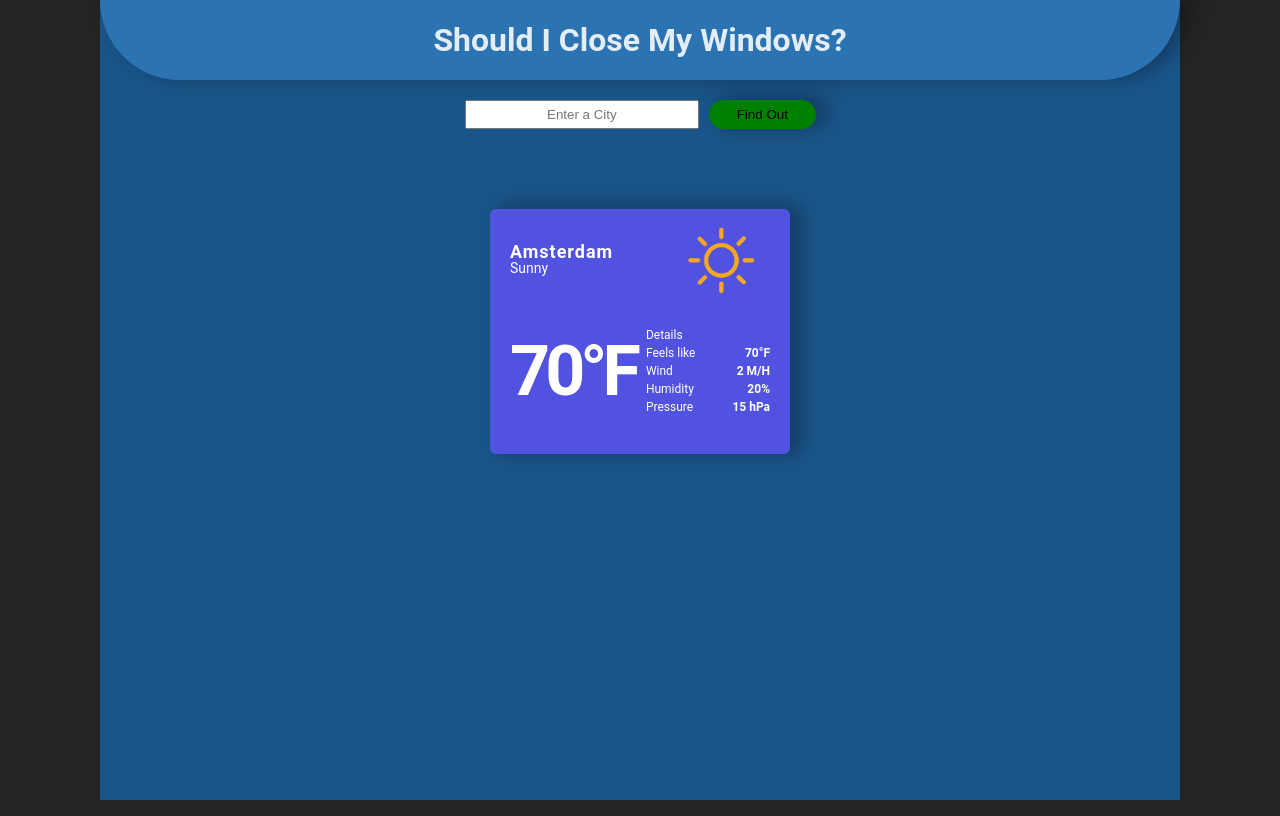
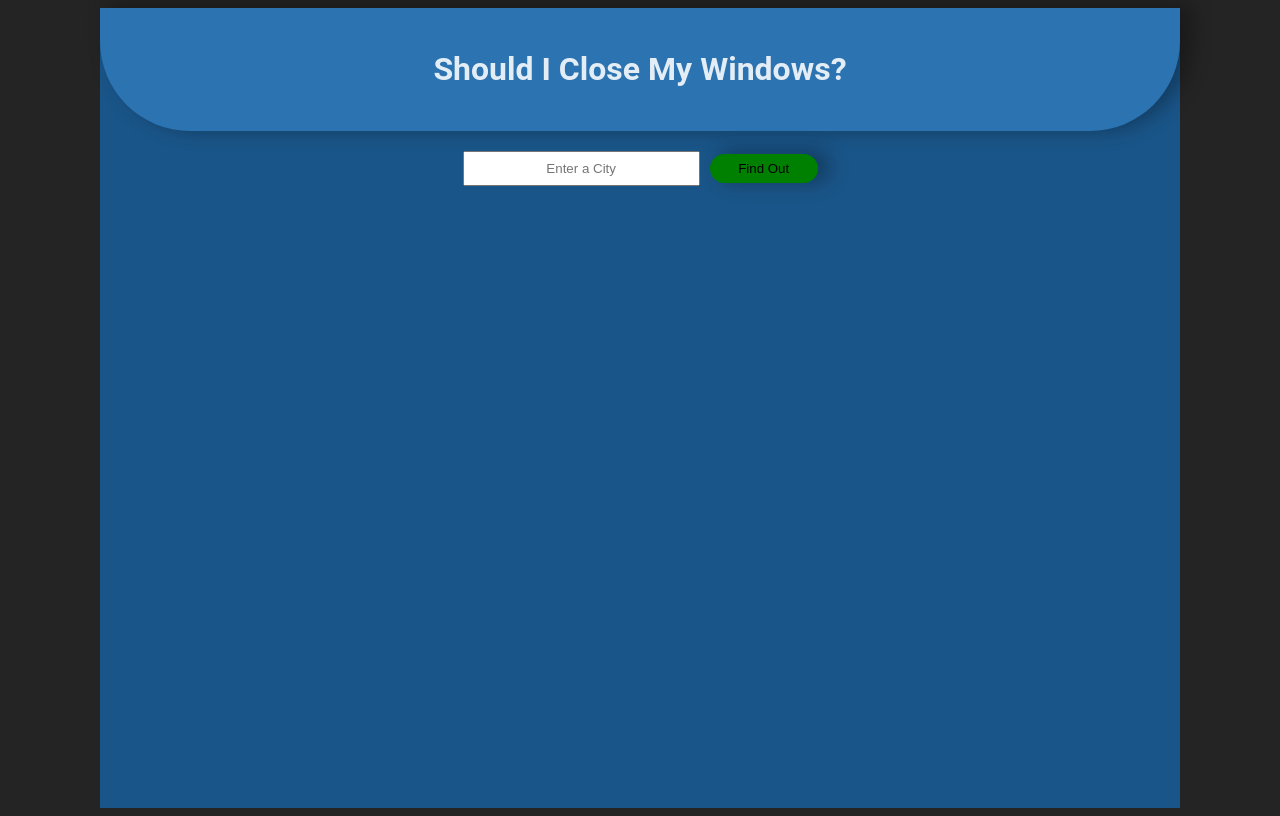
Before and after one commit to zfranczak/shouldICloseMyWindows, a React (Vite) app: page / in a window 1280 px wide. Built offline with nearby package versions, Linux system fonts and the light colour scheme.

Commit message:
got weather api to work!

```diff
--- a/src/App.jsx
+++ b/src/App.jsx
@@ -1,26 +1,22 @@
 import { useState } from 'react';
-import NavBar from './components/NavBar';
 import Header from './components/Header';
 import Weather from './components/Weather';
-import Search from './components/search/Search';
 import CurrentWeather from './components/CurrentWeather';
 import './App.css';
 
 function App() {
-  const handleOnSearchChange = (searchData) => {
-    console.log(searchData);
+  const [weatherData, setWeatherData] = useState(null);
+  const handleWeatherData = (data) => {
+    setWeatherData(data);
   };
 
   return (
     <div className='background'>
-      {/* <NavBar /> */}
       <div className='container'>
         <Header />
         <div className='weather-container'>
-          <Weather />
-          <CurrentWeather />
-
-          {/* <Search onSearchChange={handleOnSearchChange} /> */}
+          <CurrentWeather weatherData={weatherData} />
+          <Weather setWeatherData={handleWeatherData} />
         </div>
       </div>
     </div>
--- a/src/components/CurrentWeather.jsx
+++ b/src/components/CurrentWeather.jsx
@@ -1,37 +1,51 @@
 import Weather from './Weather';
+import React from 'react';
 import '../styles/current-weather.scss';
 
-const CurrentWeather = () => {
+const CurrentWeather = ({ weatherData }) => {
+  if (!weatherData) {
+    return null;
+  }
   return (
     <div className='weather'>
       <div className='top'>
         <div>
-          <p className='city'>Amsterdam</p>
+          <p className='city'>{weatherData.name}</p>
           <p className='weather-description'>Sunny</p>
         </div>
         <img alt='weather' className='weather-icon' src='icons/01d.png' />
       </div>
       <div className='bottom'>
-        <p className='temperature'>70°F</p>
+        <p className='temperature'>
+          {Math.round(weatherData.main.feels_like)}°F
+        </p>
         <div className='details'>
           <div className='parameter-row'>
             <span className='parameter-label'>Details</span>
           </div>
           <div className='parameter-row'>
             <span className='parameter-label'>Feels like</span>
-            <span className='parameter-value'>70°F</span>
+            <span className='parameter-value'>
+              {Math.round(weatherData.main.temp)}°F
+            </span>
           </div>
           <div className='parameter-row'>
             <span className='parameter-label'>Wind</span>
-            <span className='parameter-value'>2 M/H</span>
+            <span className='parameter-value'>
+              {Math.round(weatherData.wind.speed)} m/s
+            </span>
           </div>
           <div className='parameter-row'>
             <span className='parameter-label'>Humidity</span>
-            <span className='parameter-value'>20%</span>
+            <span className='parameter-value'>
+              {weatherData.main.humidity}%
+            </span>
           </div>
           <div className='parameter-row'>
             <span className='parameter-label'>Pressure</span>
-            <span className='parameter-value'>15 hPa</span>
+            <span className='parameter-value'>
+              {weatherData.main.pressure} hPa
+            </span>
           </div>
         </div>
       </div>
--- a/src/components/Weather.jsx
+++ b/src/components/Weather.jsx
@@ -2,10 +2,11 @@ import '../styles/weather.scss';
 import { useState } from 'react';
 import axios from 'axios';
 
-const Weather = () => {
+const Weather = (props) => {
   const [cities, setCities] = useState([]);
   const [name, setName] = useState('');
-  const [weatherData, setWeatherData] = useState(null);
+  const weatherData = props.weatherData;
+  const setWeatherData = props.setWeatherData;
 
   const handleSubmit = async (e) => {
     e.preventDefault();
@@ -39,7 +40,7 @@ const Weather = () => {
         }&units=imperial`
       );
       setWeatherData(weatherResponse.data);
-      console.log(weatherData);
+      console.log(weatherResponse.data);
     } catch (error) {
       console.error(error);
     }
```
